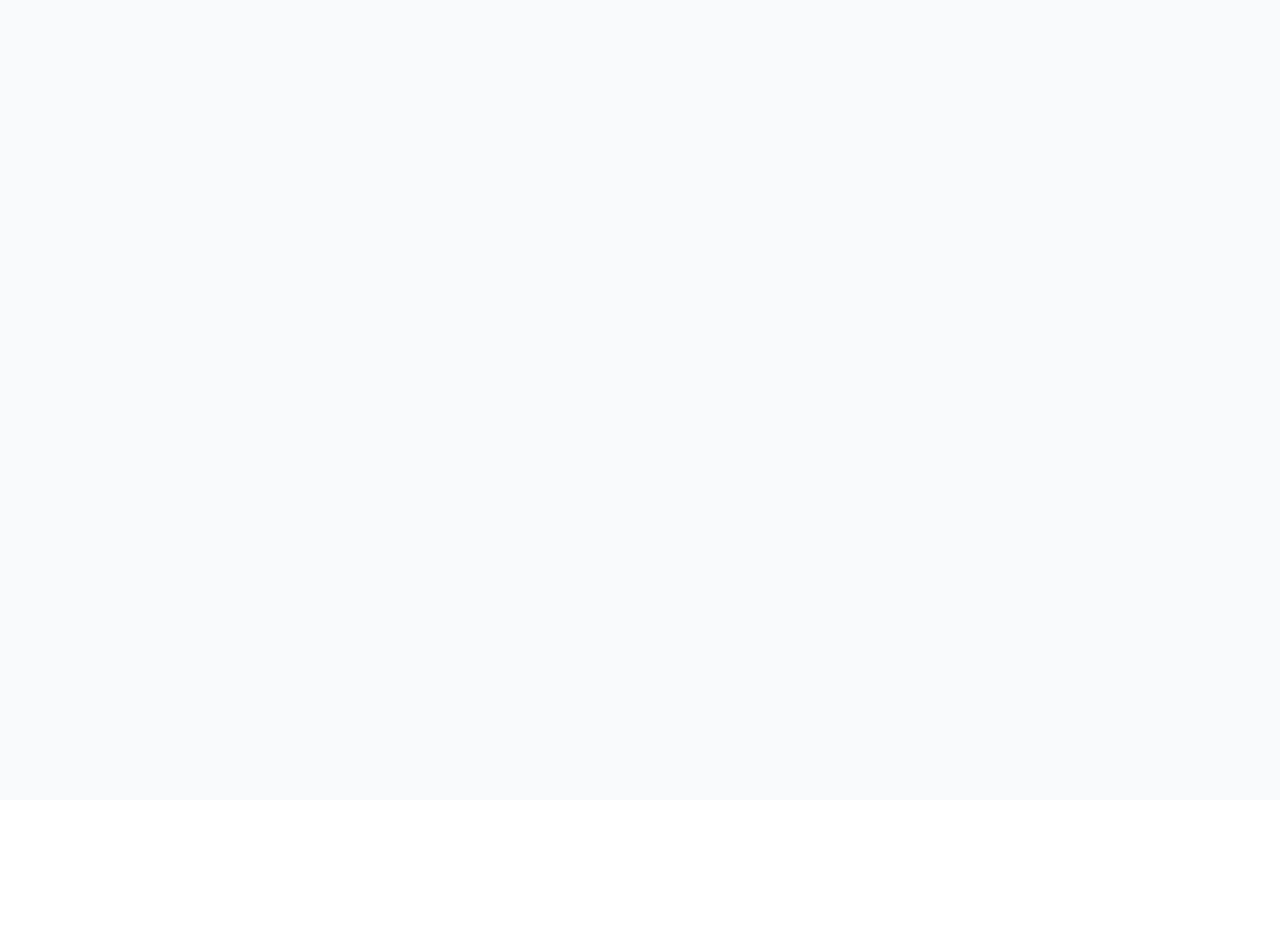
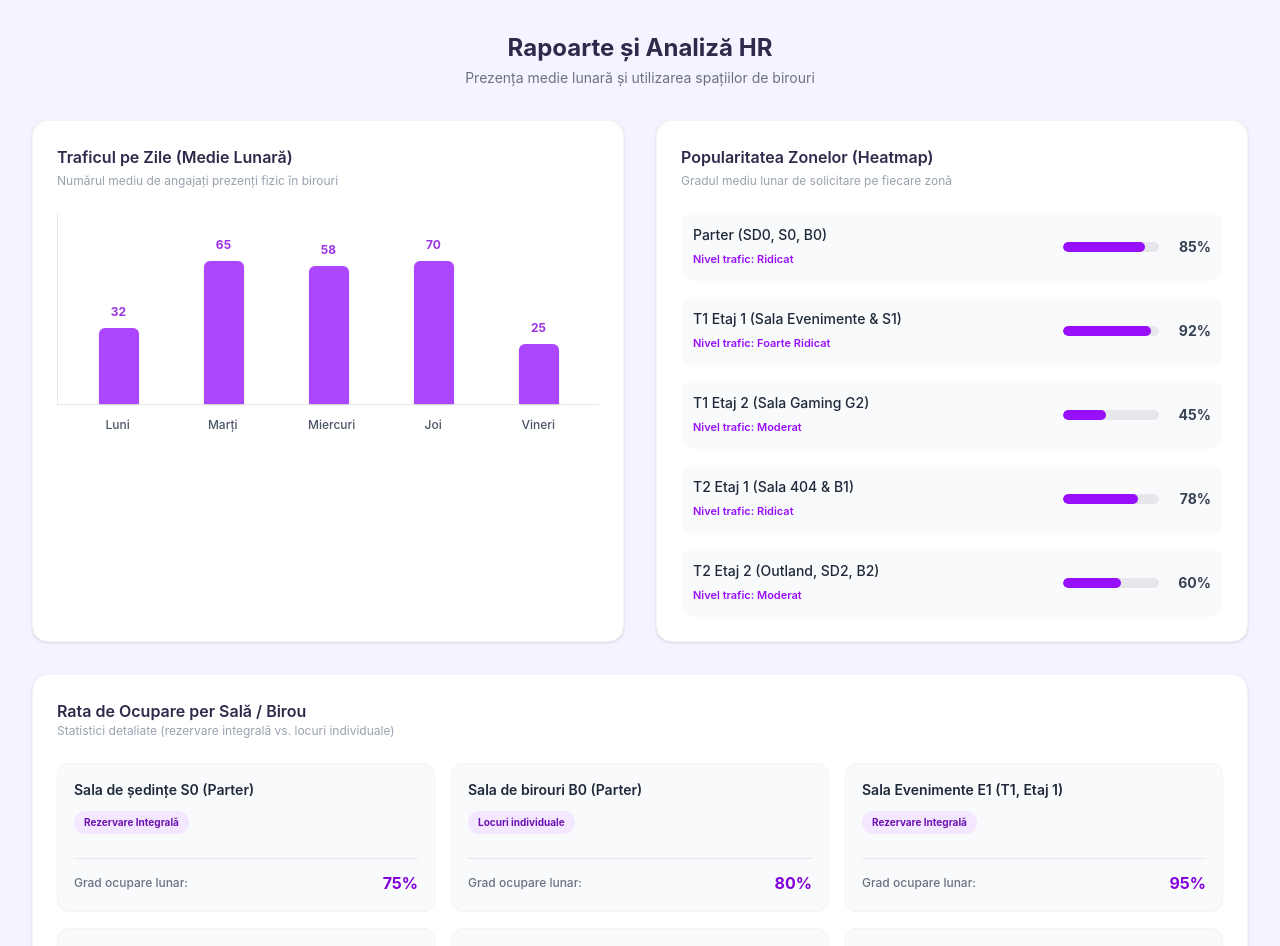
Before and after one commit to Edward11-boop/ITSSProject2026, a React (Vite) app: page /hr-reports in a window 1280 px wide. Before the commit this address had no page. Shown: the top 946 px of the page. Before the commit the page ends 800 px from the top, so only its background shows below. Built offline with nearby package versions, Linux system fonts and the light colour scheme.

Commit message:
HR reports page with mock data and charts

```diff
--- a/src/App.tsx
+++ b/src/App.tsx
@@ -14,6 +14,7 @@ import UserDetails from "@/pages/UserDetails"
 import Seats from "@/pages/Seats"
 import TypeOfReservation from "./pages/TypeOfReservation"
 import Invite from "./pages/Invite"
+import HRReports from './pages/HR/HRReports';
 
 export default function App() {
   const [isLoggedIn, setIsLoggedIn] = useState(false)
@@ -83,8 +84,9 @@ export default function App() {
             />
             <Route path="/history" element={<History />} />
             <Route path="/user-details" element={<UserDetails />} />
-            <Route path="/type-of-reservation" element={<TypeOfReservation/>} />
-            <Route path="/invite" element={<Invite/>} />
+            <Route path="/type-of-reservation" element={<TypeOfReservation />} />
+            <Route path="/invite" element={<Invite />} />
+            <Route path="/hr-reports" element={<HRReports />} />
           </Routes>
         </main>
       </div>
--- /dev/null
+++ b/src/pages/HR/HRReports.tsx
@@ -0,0 +1,147 @@
+import React, { useState } from 'react';
+
+const HRReports = () => {
+
+    const [monthlyTraffic] = useState([
+        { day: 'Luni', employeesCount: 32 },
+        { day: 'Marți', employeesCount: 65 },
+        { day: 'Miercuri', employeesCount: 58 },
+        { day: 'Joi', employeesCount: 70 },
+        { day: 'Vineri', employeesCount: 25 },
+    ]);
+
+    const [zonePopularity] = useState([
+        { zone: 'Parter (SD0, S0, B0)', occupancyRate: '85%', level: 'Ridicat' },
+        { zone: 'T1 Etaj 1 (Sala Evenimente & S1)', occupancyRate: '92%', level: 'Foarte Ridicat' },
+        { zone: 'T1 Etaj 2 (Sala Gaming G2)', occupancyRate: '45%', level: 'Moderat' },
+        { zone: 'T2 Etaj 1 (Sala 404 & B1)', occupancyRate: '78%', level: 'Ridicat' },
+        { zone: 'T2 Etaj 2 (Outland, SD2, B2)', occupancyRate: '60%', level: 'Moderat' },
+    ]);
+
+    const [roomsUtilization] = useState([
+        { name: 'Sala de ședințe S0 (Parter)', type: 'Rezervare Integrală', utilization: '75%' },
+        { name: 'Sala de birouri B0 (Parter)', type: 'Locuri individuale', utilization: '80%' },
+        { name: 'Sala Evenimente E1 (T1, Etaj 1)', type: 'Rezervare Integrală', utilization: '95%' },
+        { name: 'Sala de ședințe S1 (T1, Etaj 1)', type: 'Rezervare Integrală', utilization: '60%' },
+        { name: 'Sala Gaming G2 (T1, Etaj 2)', type: 'Locuri individuale', utilization: '40%' },
+        { name: 'Sala 404 (T2, Etaj 1)', type: 'Rezervare Integrală', utilization: '90%' },
+        { name: 'Sala de birouri B1 (T2, Etaj 1)', type: 'Locuri individuale', utilization: '70%' },
+        { name: 'Outland O2 (T2, Etaj 2)', type: 'Rezervare Integrală', utilization: '85%' },
+        { name: 'Birouri B2 & SD2 (T2, Etaj 2)', type: 'Mixt', utilization: '65%' },
+    ]);
+
+    const maxTraffic = Math.max(...monthlyTraffic.map((item) => item.employeesCount));
+
+    return (
+        <div className="min-h-screen bg-[#F5F3FF] p-8">
+            {/* Titlul Paginii */}
+            <div className="mb-8 text-center">
+                <h1 className="text-2xl font-bold text-[#2D2A4A]">Rapoarte și Analiză HR</h1>
+                <p className="text-sm text-gray-500 mt-1">Prezența medie lunară și utilizarea spațiilor de birouri</p>
+            </div>
+
+            {/* Containerul principal */}
+            <div className="max-w-7xl mx-auto space-y-8">
+
+                {/* PARTEA DE SUS: 2 Carduri */}
+                <div className="grid grid-cols-1 md:grid-cols-2 gap-8">
+
+                    {/* Card 1: Zilele cele mai aglomerate (Histogramă) */}
+                    <div className="bg-white rounded-2xl p-6 shadow-sm border border-gray-100 flex flex-col justify-between">
+                        <div>
+                            <h3 className="text-base font-semibold text-[#2D2A4A] mb-1">Traficul pe Zile (Medie Lunară)</h3>
+                            <p className="text-xs text-gray-400 mb-6">Numărul mediu de angajați prezenți fizic în birouri</p>
+
+                            {/* GRAFIC DE BARE */}
+                            <div className="flex items-end justify-around h-48 px-2 pt-6 border-b border-l border-gray-200">
+                                {monthlyTraffic.map((item, index) => {
+
+                                    const heightPercentage = Math.max((item.employeesCount / maxTraffic) * 100, 10);
+
+                                    return (
+                                        <div key={index} className="flex flex-col items-center justify-end h-full w-full mx-2 group">
+                                            {/* Numărul de deasupra barei */}
+                                            <span className="text-xs font-bold text-purple-700 mb-2 opacity-80 group-hover:opacity-100 transition-opacity">
+                                                {item.employeesCount}
+                                            </span>
+
+                                            {/* Bara în sine */}
+                                            <div
+                                                style={{ height: `${heightPercentage}%` }}
+                                                className="w-full max-w-[40px] bg-purple-500 rounded-t-md transition-all duration-500 ease-out group-hover:bg-purple-700 shadow-sm"
+                                            ></div>
+                                        </div>
+                                    );
+                                })}
+                            </div>
+
+                            {/* Zilele săptămânii sub axă */}
+                            <div className="flex justify-around px-2 mt-3 text-xs font-medium text-gray-600">
+                                {monthlyTraffic.map((item, index) => (
+                                    <span key={index} className="w-full max-w-[40px] text-center">{item.day}</span>
+                                ))}
+                            </div>
+                        </div>
+                    </div>
+
+                    {/* Card 2: Harta termică a zonelor populare */}
+                    <div className="bg-white rounded-2xl p-6 shadow-sm border border-gray-100 flex flex-col">
+                        <h3 className="text-base font-semibold text-[#2D2A4A] mb-1">Popularitatea Zonelor (Heatmap)</h3>
+                        <p className="text-xs text-gray-400 mb-6">Gradul mediu lunar de solicitare pe fiecare zonă</p>
+
+                        <div className="space-y-4 flex-1 flex flex-col justify-center">
+                            {zonePopularity.map((zone, index) => (
+                                <div key={index} className="flex items-center justify-between p-3 bg-gray-50 rounded-xl hover:bg-gray-100 transition-colors">
+                                    <div>
+                                        <p className="text-sm font-medium text-gray-800">{zone.zone}</p>
+                                        <span className="text-[11px] text-purple-600 font-semibold">Nivel trafic: {zone.level}</span>
+                                    </div>
+                                    <div className="flex items-center gap-3">
+                                        <div className="w-24 bg-gray-200 rounded-full h-2.5 overflow-hidden">
+                                            <div
+                                                className="bg-purple-600 h-2.5 rounded-full transition-all duration-1000"
+                                                style={{ width: zone.occupancyRate }}
+                                            ></div>
+                                        </div>
+                                        <span className="text-sm font-bold text-gray-700 w-10 text-right">{zone.occupancyRate}</span>
+                                    </div>
+                                </div>
+                            ))}
+                        </div>
+                    </div>
+
+                </div>
+
+                {/* PARTEA DE JOS: 1 Card lat */}
+                <div className="bg-white rounded-2xl p-6 shadow-sm border border-gray-100">
+                    <div className="flex justify-between items-center mb-6">
+                        <div>
+                            <h3 className="text-base font-semibold text-[#2D2A4A]">Rata de Ocupare per Sală / Birou</h3>
+                            <p className="text-xs text-gray-400">Statistici detaliate (rezervare integrală vs. locuri individuale)</p>
+                        </div>
+                    </div>
+
+                    <div className="grid grid-cols-1 md:grid-cols-2 lg:grid-cols-3 gap-4">
+                        {roomsUtilization.map((room, index) => (
+                            <div key={index} className="border border-gray-100 bg-gray-50 rounded-xl p-4 flex flex-col justify-between hover:shadow-md transition-shadow">
+                                <div>
+                                    <h4 className="text-sm font-semibold text-gray-800 mb-2">{room.name}</h4>
+                                    <span className="inline-block px-2.5 py-1 bg-purple-100 text-purple-800 text-[10px] font-bold rounded-full mb-4">
+                                        {room.type}
+                                    </span>
+                                </div>
+                                <div className="flex items-center justify-between mt-2 pt-3 border-t border-gray-200">
+                                    <span className="text-xs text-gray-500 font-medium">Grad ocupare lunar:</span>
+                                    <span className="text-base font-bold text-purple-700">{room.utilization}</span>
+                                </div>
+                            </div>
+                        ))}
+                    </div>
+                </div>
+
+            </div>
+        </div>
+    );
+};
+
+export default HRReports;
```
